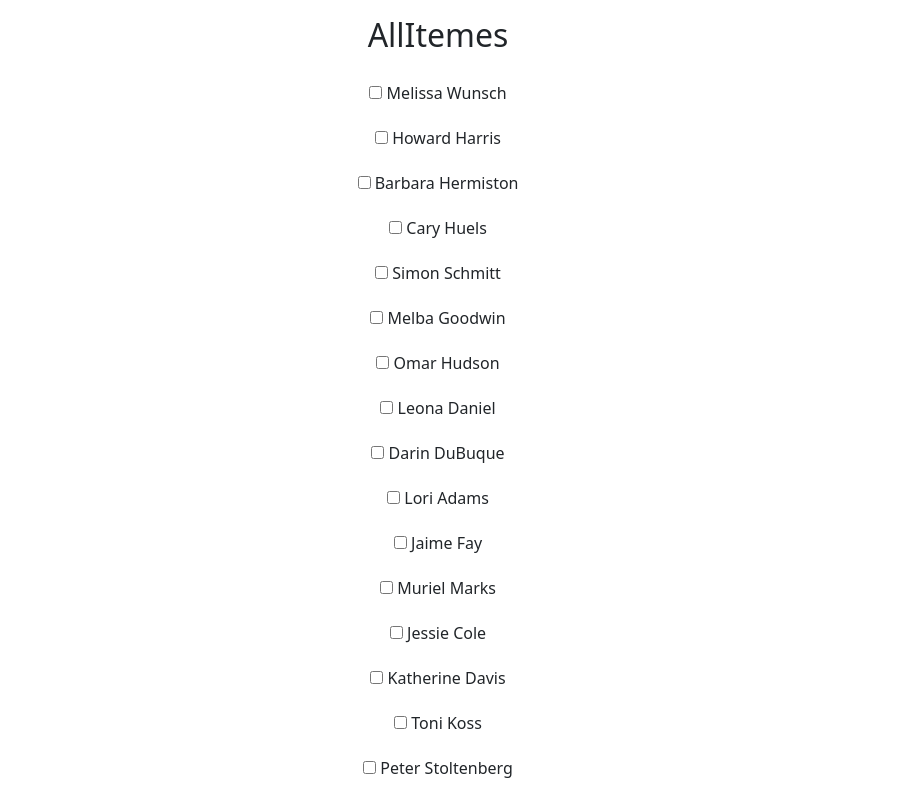
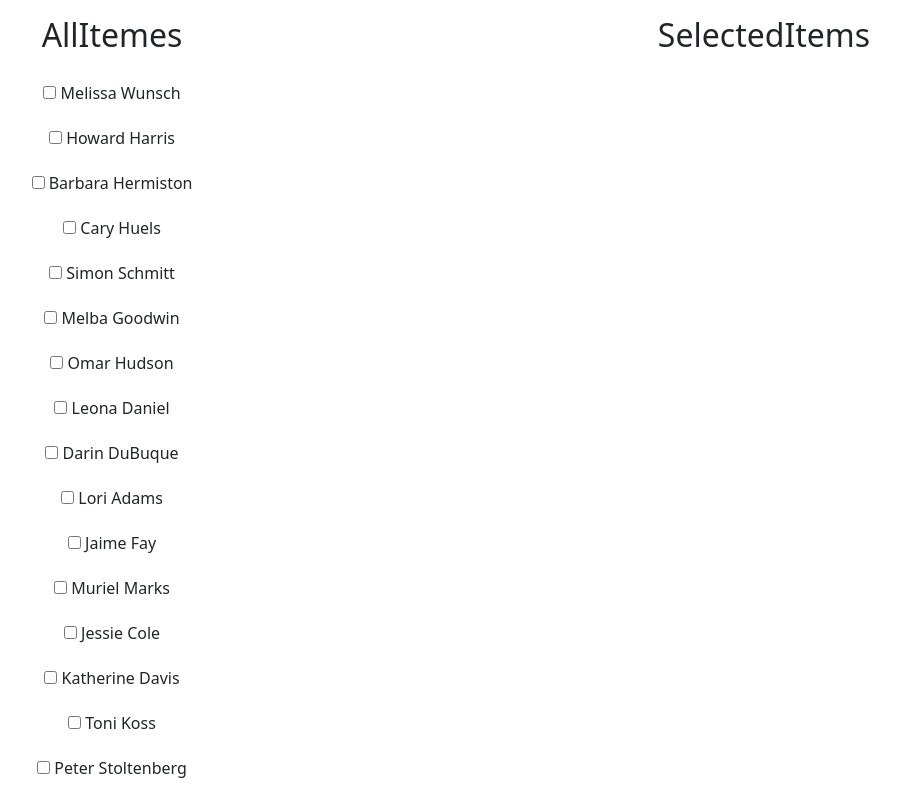
Before and after one commit to aynazheydariafshar/Aynaz-HeydariAfshar-hw17-maktab66, a React (Create React App) app in the folder ex1/: page / in a window 1280 px wide. Shown: the top 800 px of the page, without its empty margins (202-1102 px from the left). Built offline with nearby package versions, Linux system fonts and the light colour scheme.

Commit message:
when checked show on selecteditemes

```diff
--- a/ex1/src/App.js
+++ b/ex1/src/App.js
@@ -2,6 +2,8 @@ import React , { useState , useEffect} from 'react';
 import AllItemes from './Components/AllItemes';
 import './Components/Assests/Styles/App.css';
 import { DataContext } from './Components/DataContext';
+import SelectedItemes from './Components/SelectedItemes';
+import {Col, Row} from 'react-bootstrap'
 
 function App() {
 
@@ -25,7 +27,14 @@ function App() {
   return (
     <DataContext.Provider value={{checkedInfo , getCheckInfo}}>
       <div className="App">
-        <AllItemes />
+        <Row>
+          <Col>
+            <AllItemes />
+          </Col>
+          <Col>
+            <SelectedItemes />
+          </Col>
+        </Row>
       </div>
     </DataContext.Provider>
   );
--- a/ex1/src/Components/AllItemes.js
+++ b/ex1/src/Components/AllItemes.js
@@ -5,7 +5,6 @@ import Itemes from './Itemes';
 const AllItemes = () => {
 
     const [item, setitem] = useState([])
-    const [listofchecked , setlistofchecked] = useState([])
     const itemCheckContext = useContext(DataContext)
 
     const getData = () => {
@@ -17,19 +16,6 @@ const AllItemes = () => {
     useEffect(() => {
         getData()
     }, []);
-
-    // const handleCheckbox = (e , index) => {
-    //     if(e.target.checked){
-    //         listofchecked.current.push({[e.target.id] : e.target.value})
-    //     }else{
-    //         listofchecked.current.filter((item,numindex) => numindex !== index)
-    //         // for(let i=0 ; i< listofchecked.current.length ; i++){
-    //         //     listofchecked.current.splice(i , 1)
-    //         // }
-    //     }
-    //     itemCheckContext.getCheckInfo(listofchecked.current)
-
-    // }
 
 
     return <>
--- a/ex1/src/Components/SelectedItemes.js
+++ b/ex1/src/Components/SelectedItemes.js
@@ -1,7 +1,15 @@
-import React from 'react';
+import React, { useContext } from 'react';
+import { DataContext } from './DataContext';
 
 const SelectedItemes = () => {
-    return <div></div>;
+    const checkedItemContext = useContext(DataContext)
+
+    return <div>
+        <h2 className='my-3'>SelectedItems</h2>
+        {checkedItemContext.checkedInfo.map(item => {
+           return <p>{item}</p>;
+        })}
+    </div>;
 }
 
 
```
